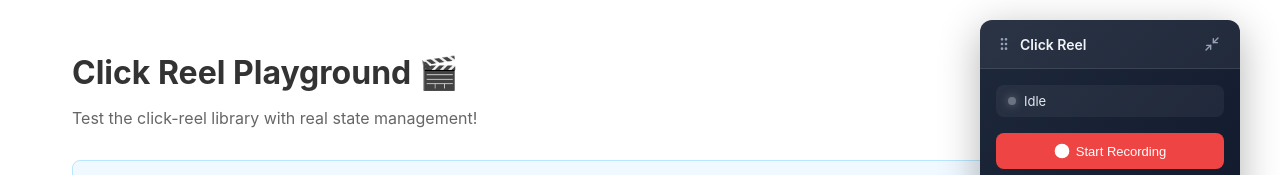
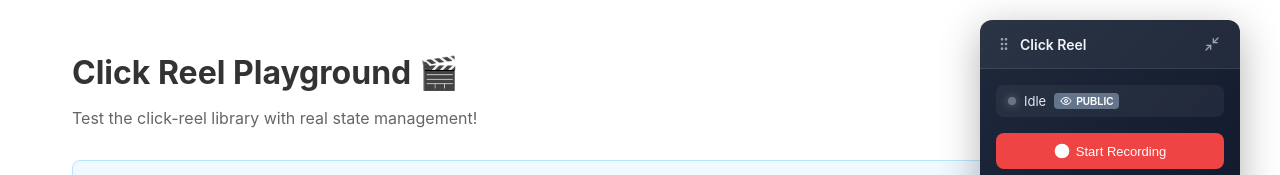
Before and after one commit to owebeeone/click-reel, a React (Vite) app: page / in a window 1280 px wide. Shown: the top 175 px of the page. Built offline with nearby package versions, Linux system fonts and the light colour scheme.

Commit message:
Fix obfuscation

```diff
--- a/demo/App.tsx
+++ b/demo/App.tsx
@@ -778,7 +778,23 @@ function DemoContent({
         onClose={() => setShowSettings(false)}
         preferences={preferences}
         onSave={(newPrefs) => {
+          // Check if obfuscation setting changed
+          const obfuscationChanged =
+            newPrefs.obfuscationEnabled !== preferences.obfuscationEnabled;
+
           savePreferences(newPrefs);
+
+          // Sync runtime state if obfuscation changed
+          if (
+            obfuscationChanged &&
+            newPrefs.obfuscationEnabled !== state.ui?.obfuscationActive
+          ) {
+            dispatch({ type: "TOGGLE_OBFUSCATION" as any });
+            console.log(
+              `📍 Syncing obfuscation to ${newPrefs.obfuscationEnabled} (from settings save)`
+            );
+          }
+
           toast.success("Settings saved!", { duration: 3000 });
         }}
         onReset={() => {
--- a/src/react/ClickReelRecorder.tsx
+++ b/src/react/ClickReelRecorder.tsx
@@ -16,11 +16,13 @@ import {
   GripVertical,
   Minimize2,
   Maximize2,
+  Eye,
   EyeOff,
   Library,
 } from "lucide-react";
 import { useRecorder } from "./hooks/useRecorder";
 import { useClickReelContext } from "./context/ClickReelContext";
+import { ActionType } from "../types";
 
 export interface ClickReelRecorderProps {
   /** The root element to capture */
@@ -51,7 +53,7 @@ export function ClickReelRecorder({
   onSettingsClick,
 }: ClickReelRecorderProps) {
   const recorder = useRecorder();
-  const { state } = useClickReelContext();
+  const { state, dispatch } = useClickReelContext();
   const [isCollapsed, setIsCollapsed] = useState(initialCollapsed);
 
   const handleToggleCollapse = () => {
@@ -250,19 +252,37 @@ export function ClickReelRecorder({
               <span style={{ color: "#e2e8f0", fontSize: "13px" }}>
                 {getStatusText()}
               </span>
-              {state.ui?.obfuscationActive && (
-                <div
+              <button
+                onClick={() => {
+                  dispatch({ type: ActionType.TOGGLE_OBFUSCATION });
+                  console.log(
+                    `Toggled obfuscation to: ${!state.ui?.obfuscationActive}`
+                  );
+                }}
                 style={{
                   display: "flex",
                   alignItems: "center",
                   gap: "4px",
                   padding: "2px 6px",
-                    background: "#8b5cf6",
+                  background: state.ui?.obfuscationActive
+                    ? "#8b5cf6"
+                    : "#64748b",
                   borderRadius: "4px",
+                  border: "none",
+                  cursor: "pointer",
+                  transition: "all 0.2s",
                 }}
-                  title="Obfuscation enabled - personal data will be hidden"
+                title={
+                  state.ui?.obfuscationActive
+                    ? "Obfuscation enabled - Click to disable"
+                    : "Obfuscation disabled - Click to enable"
+                }
               >
+                {state.ui?.obfuscationActive ? (
                   <EyeOff size={12} color="white" />
+                ) : (
+                  <Eye size={12} color="white" />
+                )}
                 <span
                   style={{
                     color: "white",
@@ -270,10 +290,9 @@ export function ClickReelRecorder({
                     fontWeight: 600,
                   }}
                 >
-                    PRIVATE
+                  {state.ui?.obfuscationActive ? "PRIVATE" : "PUBLIC"}
                 </span>
-                </div>
-              )}
+              </button>
               {recorder.currentReel && (
                 <span
                   style={{
--- a/src/react/components/SettingsPanel.tsx
+++ b/src/react/components/SettingsPanel.tsx
@@ -71,11 +71,13 @@ export function SettingsPanel({
   const handleSave = () => {
     onSave(localPreferences);
     setHasChanges(false);
+    onClose();
   };
 
   const handleReset = () => {
     onReset();
     setHasChanges(false);
+    onClose();
   };
 
   if (!isOpen) return null;
```
Lines whose indentation alone changed are shown as unchanged.
